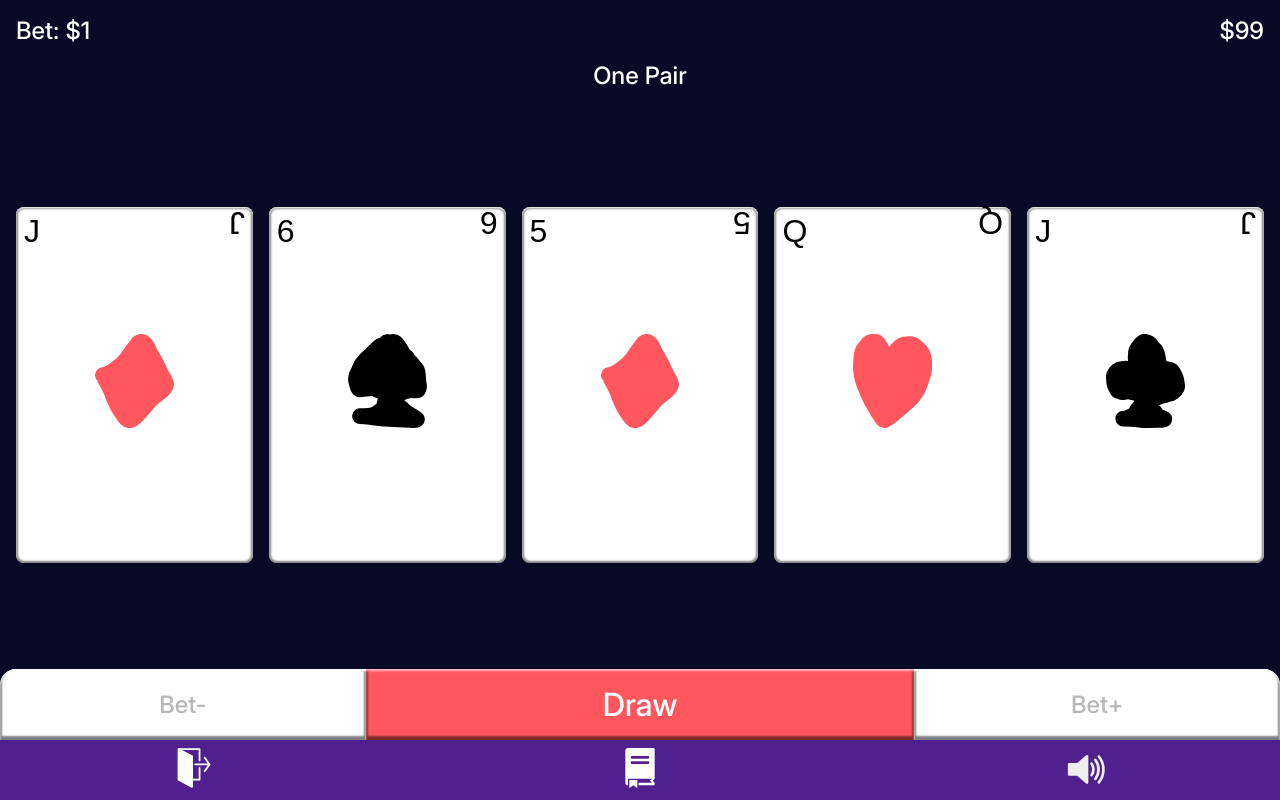
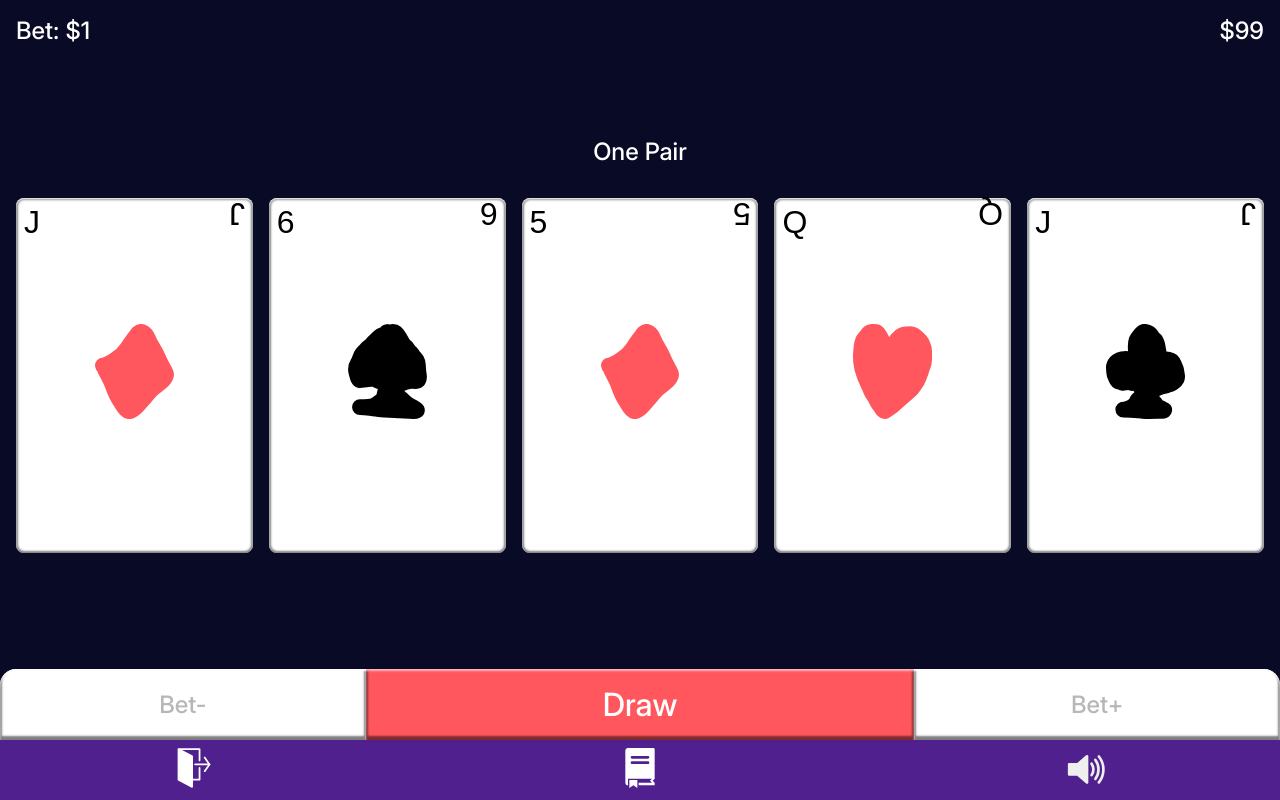
Before and after one commit to StoffenToffen/Video-Poker, a React (Vite) app: page /game in a window 1280 px wide. Both pictures are taken after a click on the button "Play". Built offline with nearby package versions, Linux system fonts and the light colour scheme; a web font is replaced by a local one.

Commit message:
chore: Made UI more readable and changed when deselectCards run

```diff
--- a/src/components/Controls.tsx
+++ b/src/components/Controls.tsx
@@ -54,7 +54,6 @@ const Controls = () => {
 				<button
 					type="button"
 					onClick={() => {
-						deselectCards();
 						endGame(selectedCards);
 					}}
 					className="controls__btn--middle"
@@ -67,7 +66,10 @@ const Controls = () => {
 					onClick={() => {
 						player.balance < bet
 							? setMessage("ur broke lmao")
-							: (createDeck(), updateBalance(-bet), setMessage(""));
+							: (deselectCards(),
+								createDeck(),
+								updateBalance(-bet),
+								setMessage(""));
 					}}
 					className="controls__btn--middle"
 				>
--- a/src/pages/GamePage.css
+++ b/src/pages/GamePage.css
@@ -10,7 +10,7 @@
   text-align: center;
   font-size: 1.5rem;
   font-weight: 500;
-  height: 2rem;
+  margin-bottom: 1rem;
 }
 
 .message {
@@ -21,13 +21,14 @@
   align-items: center;
   backdrop-filter: brightness(0.8);
   z-index: 1;
-  font-size: 2rem;
+  font-size: 1.5rem;
   font-weight: 500;
 
   & span {
     background-color: var(--color-secondary);
     font-family: var(--font-heading);
-    padding: 1rem;
+    margin-bottom: 3rem;
+    padding: 0.5rem 1rem;
     border-radius: 1rem;
   }
 }
@@ -35,11 +36,11 @@
 .cards-container {
   height: calc(100vh - 13.5rem);
   display: flex;
-  align-items: center;
+  flex-direction: column;
+  justify-content: center;
 }
 
 .cards {
-  flex-grow: 1;
   display: grid;
   grid-template-columns: repeat(
     auto-fill,
--- a/src/pages/GamePage.tsx
+++ b/src/pages/GamePage.tsx
@@ -24,8 +24,6 @@ const Game = () => {
 				<span>${player.balance}</span>
 			</div>
 
-			<div className="poker-hand">{rank && formatRankTxt(rank)}</div>
-
 			{message && (
 				<div className="message">
 					<span>{message}</span>
@@ -33,6 +31,8 @@ const Game = () => {
 			)}
 
 			<div className="cards-container">
+				<div className="poker-hand">{rank && formatRankTxt(rank)}</div>
+
 				<div className="cards">
 					{hand.length
 						? hand.slice(-5).map((card) => <Card key={card.id} card={card} />)
```
